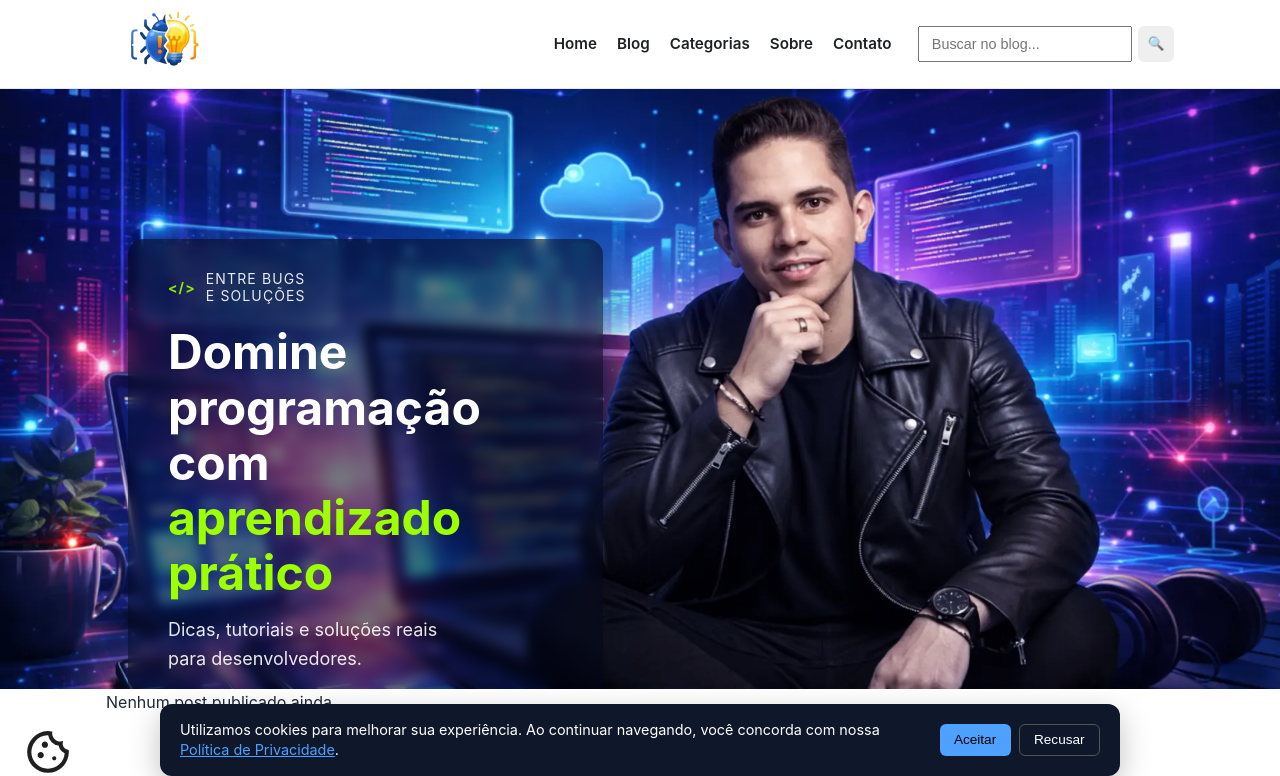
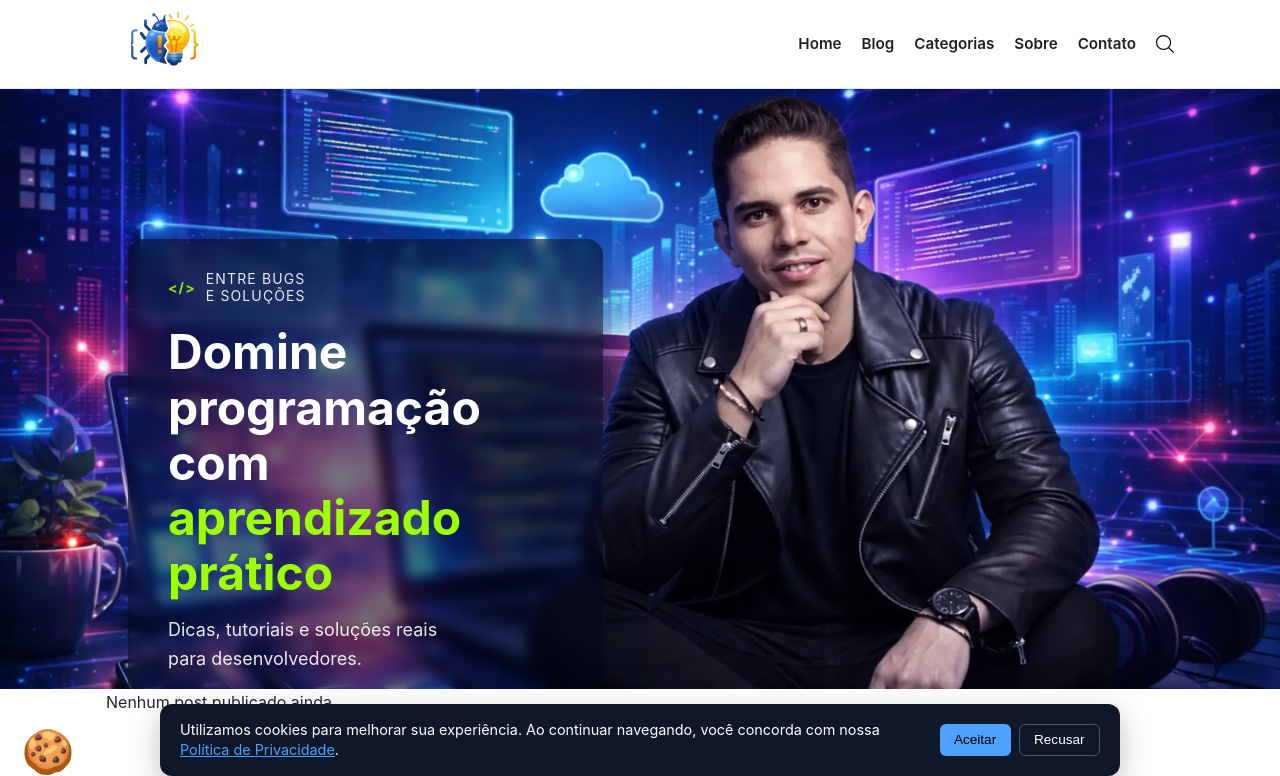
Before and after one commit to TiagoRavi/blog_entre_bugs_e_solucoes, a Django app: page / in a window 1280 px wide. Shown: the top 776 px of the page. Run offline with Django 5.2, Linux system fonts and the light colour scheme; data that the repository does not hold is empty.

Commit message:
Barra de pesquisa nova

```diff
--- a/static/css/components.css
+++ b/static/css/components.css
@@ -230,42 +230,155 @@ COOKIE BANNER
   z-index: 9999;
 }
 
+/* ==================================================
+   SEARCH NO HEADER
+================================================== */
+
+.nav-search {
+  position: relative;
+}
+
+/* Estado padrão: só lupa visível */
+.search-wrapper {
+  display: flex;
+  align-items: center;
+  gap: 0.5rem;
+}
+
+/* Input e botão buscar escondidos */
+.search-input,
+.search-submit {
+  display: none;
+}
+
 /* =========================
-   SEARCH NO HEADER
+   SEARCH ATIVA
 ========================= */
 
-.nav-search {
+.search-wrapper.active {
+  position: fixed;
+  top: 15%;
+  left: 25%;
+  transform: translateX(-50%, -50%);
+
+  width: 50%;
+  max-width: 800; /* controla largura máxima */
+
+
   display: flex;
+  justify-content: center;
   align-items: center;
-  gap: 0.4rem;
-  flex-wrap: nowrap;        /* 🔴 ISSO RESOLVE A QUEBRA */
+  gap: 0.5rem;
+
+  padding: 1rem;
+  background: transparent;
+  box-shadow: none;
+  z-index: 1000;
+}
+/* Esconde a lupa quando a busca está aberta */
+  .search-wrapper.active .search-toggle {
+    display: none;
+  }
+
+/* ==================================================
+   SEARCH RESPONSIVO - MOBILE
+================================================== */
+
+@media (max-width: 768px) {
+
+  .search-wrapper.active {
+    position: fixed;
+    top: 100%;                     /* mais alto no mobile */
+    left: 50%;
+    transform: translateX(-50%);
+
+    width: 100%;
+    max-width: 75%;
+    padding: 1rem;
+
+    display: flex;
+    flex-direction: column;       /* empilha input + botão */
+    gap: 0.75rem;
+
+    z-index: 10000;
+  }
+
+  .search-wrapper.active .search-input {
+    width: 100%;
+    height: 48px;
+    font-size: 1rem;
+  }
+
+  .search-wrapper.active .search-submit {
+    width: 50%;
+    height: 20px;
+    font-size: 1.5rem;
+  }
+
+  /* Esconde a lupa quando a busca está aberta */
+  .search-wrapper.active .search-toggle {
+    display: none;
+  }
 }
 
-.nav-search input {
-  min-width: 180px;
-  max-width: 220px;
-  height: 36px;
-  padding: 0 0.6rem;
-  font-size: 0.9rem;
+
+
+
+/* Input grande */
+.search-wrapper.active .search-input {
+  display: block;
+  flex: 1;
+
+  height: 48px;
+  padding: 0 1rem;
+
+  font-size: 1rem;
+  color: #0f172a;
+
+  background: #ffffff;
+  border: 1px solid #0b5ed7;
+  border-radius: 8px;
 }
 
-.nav-search button {
-  height: 36px;
-  height: 36px;
-  padding: 0 0.6rem;
-  border-radius: 6px;
+/* Botão Buscar */
+.search-wrapper.active .search-submit {
+  display: block;
+
+  height: 44px;
+  padding: 0 1.2rem;
+
+  background: #0b5ed7;
+  color: #ffffff;
+
   border: none;
+  border-radius: 8px;
   cursor: pointer;
 }
 
+/* Lupa sempre clicável */
+.search-toggle {
+  display: flex;
+  align-items: center;
+  justify-content: center;
+
+  background: none;
+  border: none;
+  cursor: pointer;
+
+  z-index: 1001;
+}
+
+
+
 /* ==================================================
-HAMBURGER BUTTON
+   HAMBURGER BUTTON
 ================================================== */
 
 .menu-toggle {
   display: none;
   flex-direction: column;
   gap: 5px;
+
   background: none;
   border: none;
   cursor: pointer;
@@ -274,39 +387,47 @@ HAMBURGER BUTTON
 .menu-toggle span {
   width: 24px;
   height: 3px;
+
   background: #0f172a;
   border-radius: 2px;
+
   transition: all 0.3s ease;
 }
 
 /* ==================================================
-MOBILE NAV
+   MOBILE NAV
 ================================================== */
 
 @media (max-width: 768px) {
 
+  /* Mostra o botão hamburger */
   .menu-toggle {
     display: flex;
   }
 
+  /* Menu mobile escondido por padrão */
   .nav {
     position: absolute;
     top: 72px;
     right: 0;
-    background: #ffffff;
+
     width: 100%;
+    padding: 1.5rem;
+
+    display: flex;
     flex-direction: column;
     align-items: flex-start;
-    padding: 1.5rem;
     gap: 1.25rem;
 
-    /* escondido por padrão */
+    background: #ffffff;
+
     opacity: 0;
     pointer-events: none;
     transform: translateY(-10px);
     transition: all 0.3s ease;
   }
 
+  /* Menu mobile visível */
   .nav.active {
     opacity: 1;
     pointer-events: auto;
@@ -314,22 +435,20 @@ MOBILE NAV
   }
 
   .nav ul {
+    display: flex;
     flex-direction: column;
     width: 100%;
     gap: 1rem;
   }
 
+  /* Busca ocupa toda largura no mobile */
   .nav-search {
-    width: 100%;
-  }
-
-  .nav-search input {
     width: 100%;
   }
 }
 
 /* ==================================================
-HAMBURGER → CLOSE (X)
+   HAMBURGER → CLOSE (X)
 ================================================== */
 
 .menu-toggle.active span:nth-child(1) {
@@ -344,6 +463,10 @@ HAMBURGER → CLOSE (X)
   transform: rotate(-45deg) translate(6px, -6px);
 }
 
+/* ==================================================
+   MOBILE - AJUSTES FINAIS
+================================================== */
+
 @media (max-width: 768px) {
 
   .nav {
@@ -355,26 +478,17 @@ HAMBURGER → CLOSE (X)
     align-items: center;
   }
 
-  /* 🔍 BUSCA CENTRALIZADA */
+  /* Busca centralizada no menu mobile */
   .nav-search {
-    width: 100%;
     max-width: 280px;
     margin: 1rem auto 0;
-    display: flex;
     justify-content: center;
   }
 
-  .nav-search input {
-    width: 100%;
-    text-align: center;
-  }
-
   .nav-search button {
-    background: #0f172a;
-    color: #ffffff;
+    background: #ffffff;
   }
 }
-
 
 /* ================================
    HOME – TÍTULO + CTA DO GRID
--- /dev/null
+++ b/static/js/search.js
@@ -0,0 +1,25 @@
+console.log("search.js carregado");
+
+document.addEventListener("DOMContentLoaded", function () {
+  const wrapper = document.getElementById("search-wrapper");
+  const toggle = document.getElementById("search-toggle");
+  const input = document.getElementById("search-input");
+
+  console.log(wrapper, toggle, input);
+
+  if (!wrapper || !toggle || !input) return;
+
+  toggle.addEventListener("click", function (event) {
+    event.stopPropagation();
+    wrapper.classList.add("active");
+    input.focus();
+  });
+
+  wrapper.addEventListener("click", function (event) {
+    event.stopPropagation();
+  });
+
+  document.addEventListener("click", function () {
+    wrapper.classList.remove("active");
+  });
+});
--- a/templates/base.html
+++ b/templates/base.html
@@ -114,6 +114,7 @@
   ========================================================== -->
   <script src="{% static 'js/cookies.js' %}" defer></script>
   <script src="{% static 'js/menu.js' %}" defer></script>
+  <script src="{% static 'js/search.js' %}" defer></script>
 
   <!-- =========================================================
        JS específico por página
--- a/templates/includes/search_bar.html
+++ b/templates/includes/search_bar.html
@@ -1,21 +1,42 @@
+{% load static %}
+
 <form
-  class="nav-search search-bar"
+  class="nav-search"
   action="{% url 'blog:post_list' %}"
   method="get"
   role="search"
 >
-  <label for="q" class="visually-hidden"></label>
-
+  <div class="search-wrapper" id="search-wrapper">
     <input
       type="search"
       name="q"
-    id="q"
-    placeholder="Buscar no blog..."
+      id="search-input"
+      placeholder="Digite aqui o que você procura no blog"
       value="{{ request.GET.q }}"
       aria-label="Buscar no blog"
+      class="search-input"
     >
 
-  <button type="submit" aria-label="Buscar">
-    🔍
+    <button
+      type="button"
+      class="search-toggle"
+      id="search-toggle"
+      aria-label="Abrir busca"
+    >
+      <img
+        src="{% static 'img/svg/search_icon.svg' %}"
+        alt=""
+        width="18"
+        height="18"
+      >
     </button>
+
+    <button
+      type="submit"
+      class="search-submit"
+      aria-label="Buscar"
+    >
+      Buscar
+    </button>
+  </div>
 </form>
```
Also changed, not shown: static/img/svg/cookie_icon.svg, static/img/svg/facebook_icon.svg, static/img/svg/linkedin_icon.svg, static/img/svg/search_icon.svg (added), static/img/svg/whatsapp_icon.svg. Lines whose indentation alone changed are shown as unchanged.
